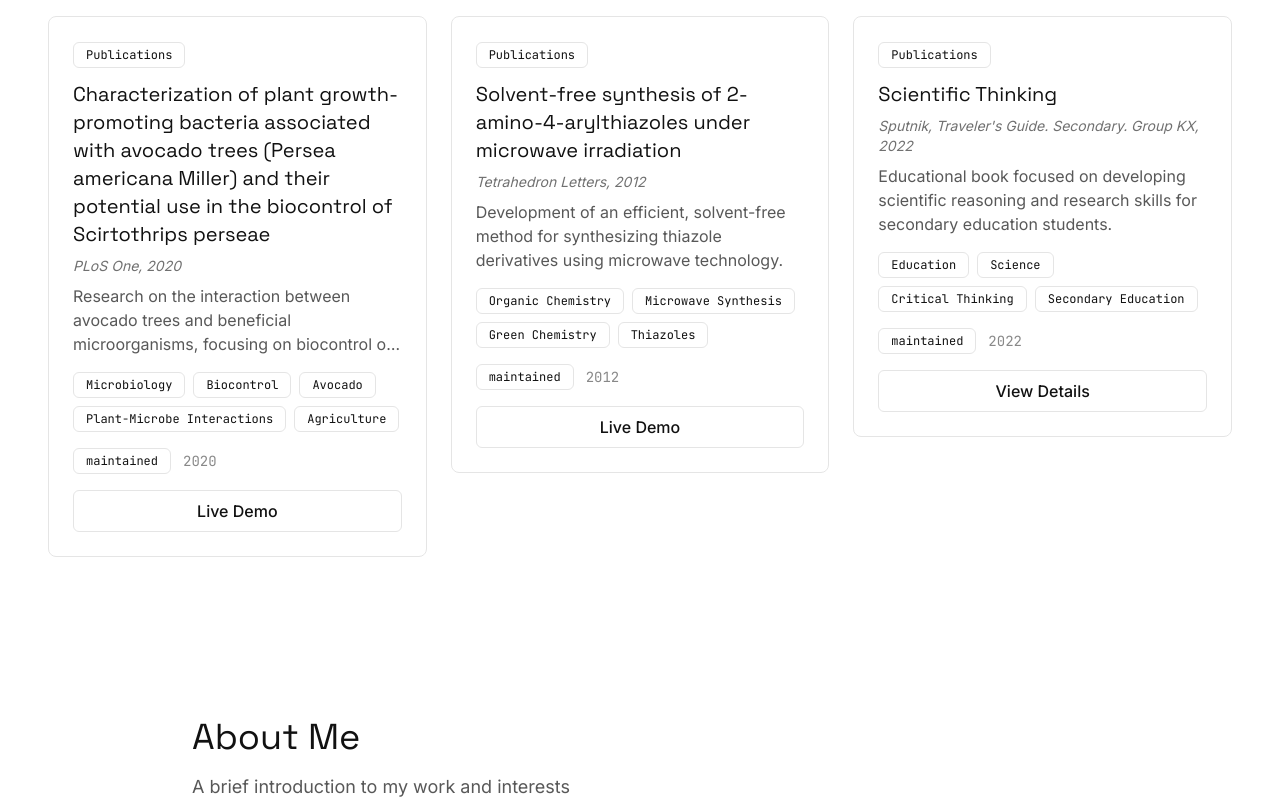
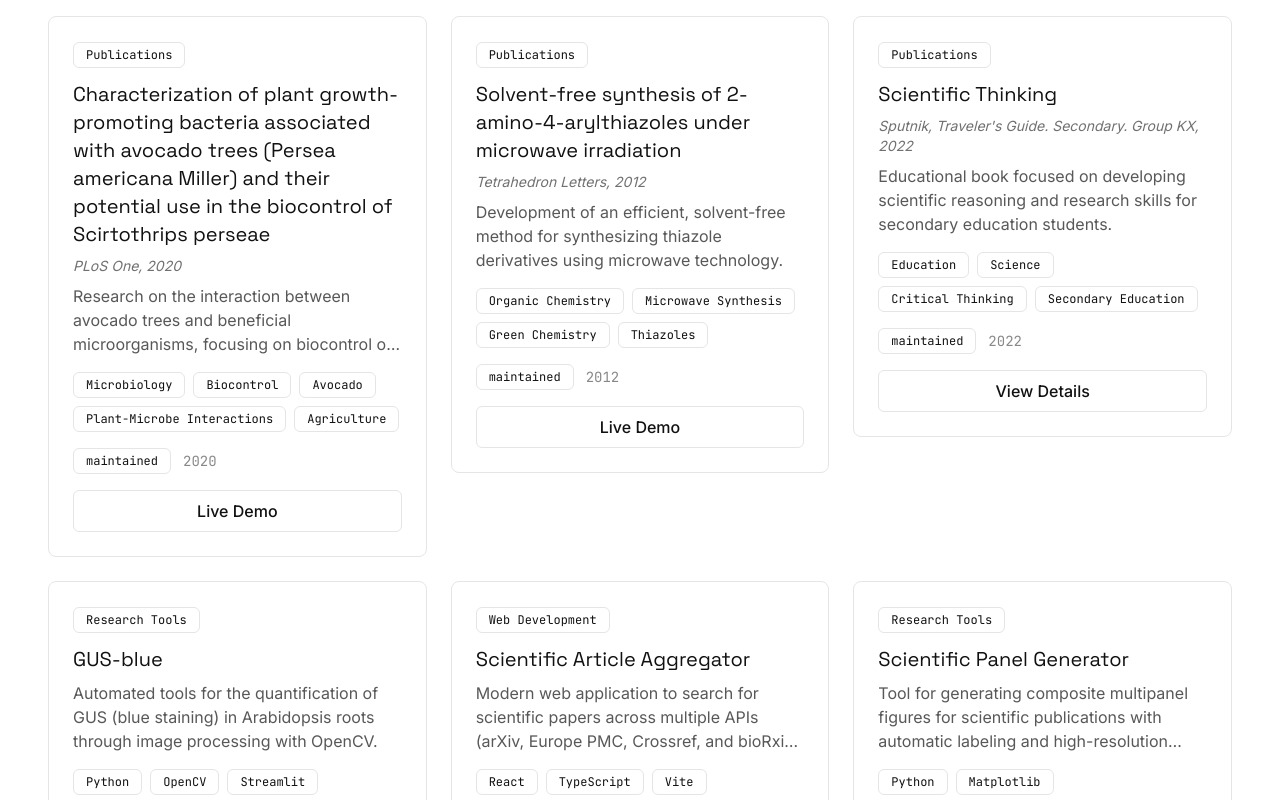
Before and after one commit to jorgetzec/portfolio, a React (Vite) app: page / in a window 1280 px wide. Shown: the part 2000-2800 px from the top of the page. Built offline with nearby package versions, Linux system fonts and the light colour scheme.

Commit message:
Including repos as proyects

```diff
--- a/src/data/projects.ts
+++ b/src/data/projects.ts
@@ -228,4 +228,52 @@ Built with R and the WGCNA package. Includes example datasets, R scripts, and RS
     citation: 'Sputnik, Traveler\'s Guide. Secondary. Group KX, 2022',
     details: `Part of the Sputnik series, this Traveler's Guide for Secondary education focuses on "Scientific Thinking". It provides students with the tools to explore the world through the lens of science, fostering curiosity, critical thinking, and a systematic approach to problem-solving.`,
   },
+  {
+    id: 'gus-blue',
+    title: 'GUS-blue',
+    description: 'Automated tools for the quantification of GUS (blue staining) in Arabidopsis roots through image processing with OpenCV.',
+    category: 'research-tools',
+    tags: ['Python', 'OpenCV', 'Streamlit', 'Image Processing', 'Arabidopsis'],
+    repo: 'https://github.com/jorgetzec/GUS-blue',
+    status: 'active',
+    images: [],
+    year: 2024,
+    details: `This repository provides a suite of tools for quantifying blue staining in plant roots. It features three versions: a Streamlit web application for a visual interface, a CLI tool for batch processing, and a Jupyter Notebook for interactive analysis. It utilizes the uv package manager for dependency handling.`,
+  },
+  {
+    id: 'scientific-article-aggregator',
+    title: 'Scientific Article Aggregator',
+    description: 'Modern web application to search for scientific papers across multiple APIs (arXiv, Europe PMC, Crossref, and bioRxiv) directly from the frontend.',
+    category: 'web-development',
+    tags: ['React', 'TypeScript', 'Vite', 'API Integration', 'TailwindCSS'],
+    repo: 'https://github.com/jorgetzec/scientific-article-aggregator',
+    status: 'active',
+    images: [],
+    year: 2025,
+    details: `A modern web application built with React, TypeScript, and Vite. It allows users to search for scientific papers across multiple APIs directly from the frontend without a dedicated backend. It supports categorical filtering and saves search results locally using localStorage.`,
+  },
+  {
+    id: 'scientific-panel-generator',
+    title: 'Scientific Panel Generator',
+    description: 'Tool for generating composite multipanel figures for scientific publications with automatic labeling and high-resolution output.',
+    category: 'research-tools',
+    tags: ['Python', 'Matplotlib', 'Data Visualization', 'Scientific Figures'],
+    repo: 'https://github.com/jorgetzec/scientific_panel_generator',
+    status: 'active',
+    images: [],
+    year: 2024,
+    details: `Designed to streamline the creation of publication-quality figures, this tool enables users to arrange multiple images (PDF, PNG, JPG) into a grid. It automatically adds labels (A, B, C, etc.) and allows for customizable font sizes and layouts using Matplotlib, ensuring high-resolution output suitable for journals.`,
+  },
+  {
+    id: 'wgcna-ml-validation',
+    title: 'WGCNA ML Validation',
+    description: 'Bioinformatics pipeline for WGCNA and Machine Learning validation of salt stress response in Chlamydomonas reinhardtii.',
+    category: 'bioinformatics-pipelines',
+    tags: ['R', 'WGCNA', 'Machine Learning', 'Random Forest', 'DESeq2', 'Bioinformatics'],
+    repo: 'https://github.com/jorgetzec/WGCNA_ML_validation',
+    status: 'active',
+    images: [],
+    year: 2025,
+    details: `A comprehensive bioinformatics pipeline focused on the regulatory landscape of GPD genes under salinity stress. The workflow includes Differential Expression Analysis (DESeq2), Weighted Gene Co-expression Network Analysis (WGCNA), Gene Ontology enrichment (topGO), and validation of findings using Random Forest machine learning models.`,
+  },
 ];
```
